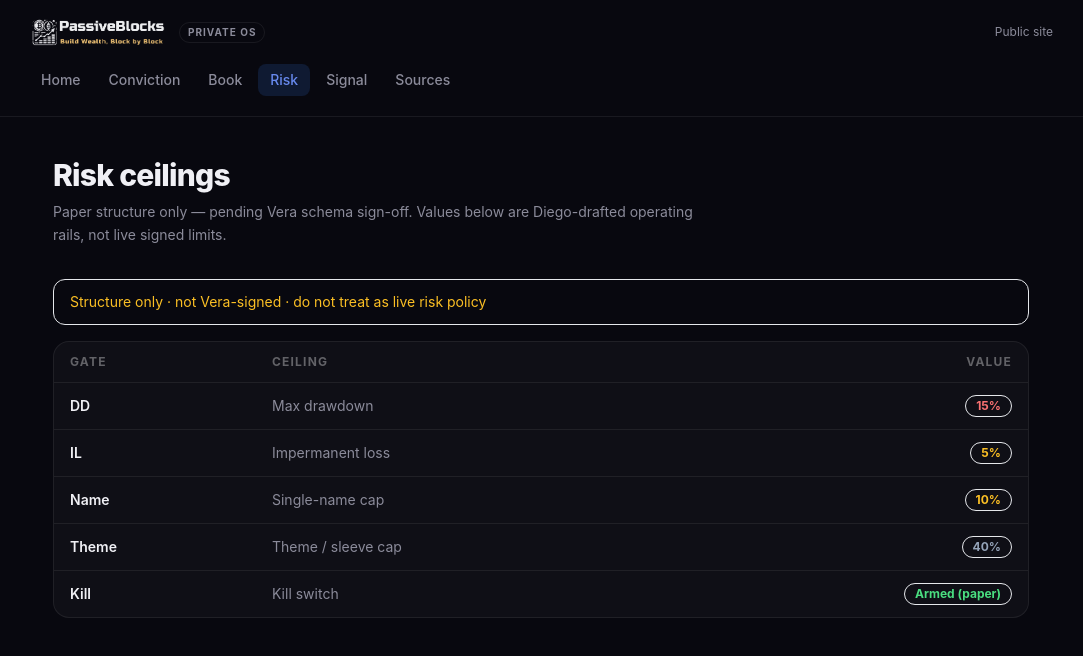
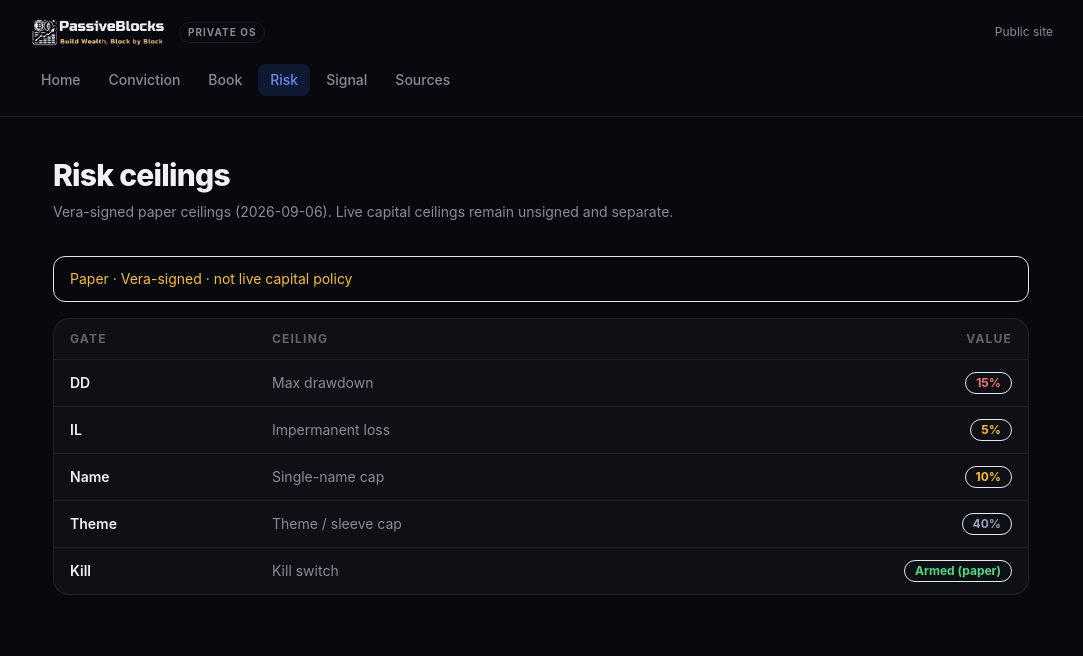
Before and after one commit to ghodzilla/passiveblocks-web, a Next.js app: page /os/risk in a window 1280 px wide. Shown: the top 656 px of the page, without its empty margins (99-1182 px from the left). Built offline with nearby package versions, Linux system fonts and the light colour scheme.

Commit message:
fix(os): mark paper risk ceilings as Vera-signed
Paper DD/IL/name/theme/kill were signed 2026-09-06; live stays unsigned.

```diff
--- a/app/os/page.tsx
+++ b/app/os/page.tsx
@@ -27,7 +27,7 @@ export default function OsHomePage() {
           href="/os/risk"
           label="Risk"
           title="Risk ceilings"
-          description="Paper structure for DD, IL, name, theme, and kill switch — pending Vera schema sign-off."
+          description="Vera-signed paper ceilings for DD, IL, name, theme, and kill switch. Live remains unsigned."
           status="Structure"
         />
         <OsCard
--- a/app/os/risk/page.tsx
+++ b/app/os/risk/page.tsx
@@ -20,10 +20,10 @@ export default function OsRiskPage() {
     <OsShell
       pathname="/os/risk"
       title="Risk ceilings"
-      subtitle="Paper structure only — pending Vera schema sign-off. Values below are Diego-drafted operating rails, not live signed limits."
+      subtitle="Vera-signed paper ceilings (2026-09-06). Live capital ceilings remain unsigned and separate."
     >
       <div className="mb-4 rounded-[var(--radius-md)] border border-[var(--status-warn)]/25 bg-[var(--status-warn)]/5 px-4 py-3 text-sm text-[var(--status-warn)]">
-        Structure only · not Vera-signed · do not treat as live risk policy
+        Paper · Vera-signed · not live capital policy
       </div>
       <div className="overflow-hidden rounded-[var(--radius-lg)] border border-[var(--border)] bg-[var(--surface)]">
         <table className="w-full text-sm">
```
